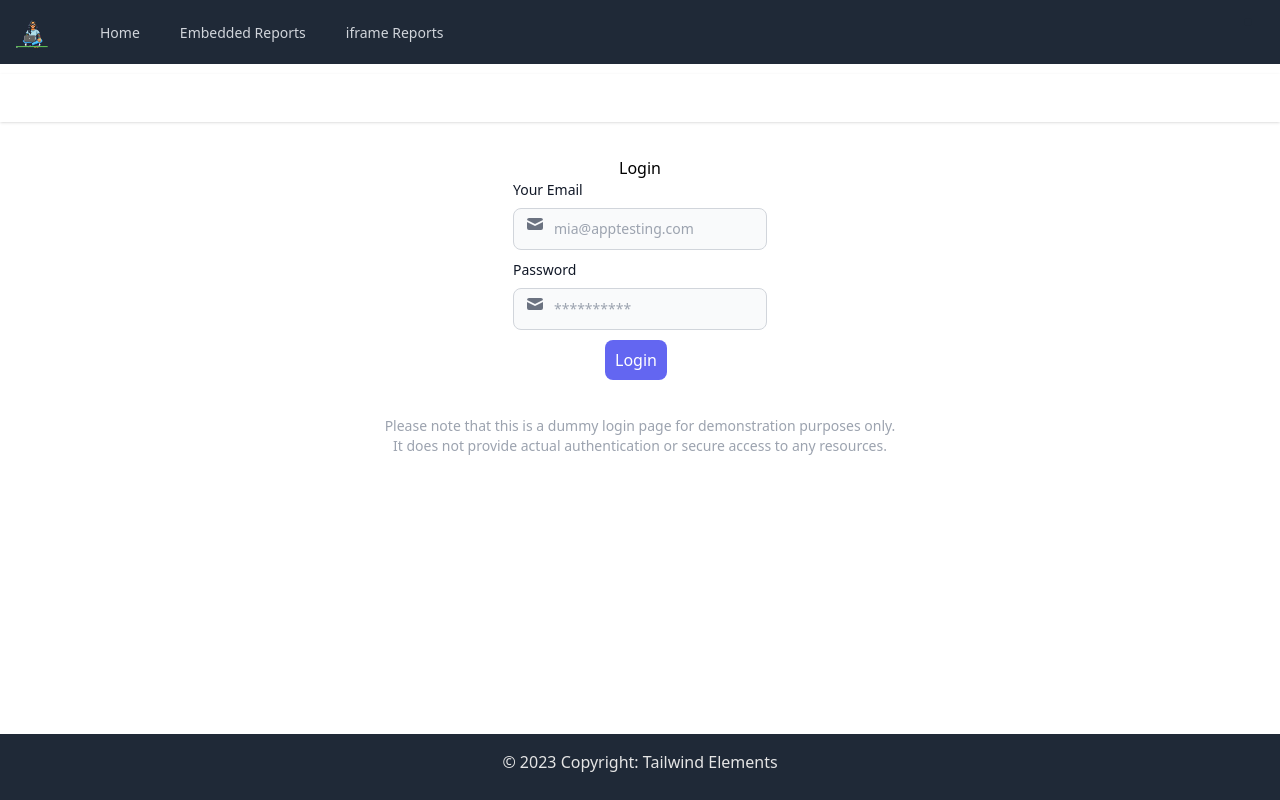
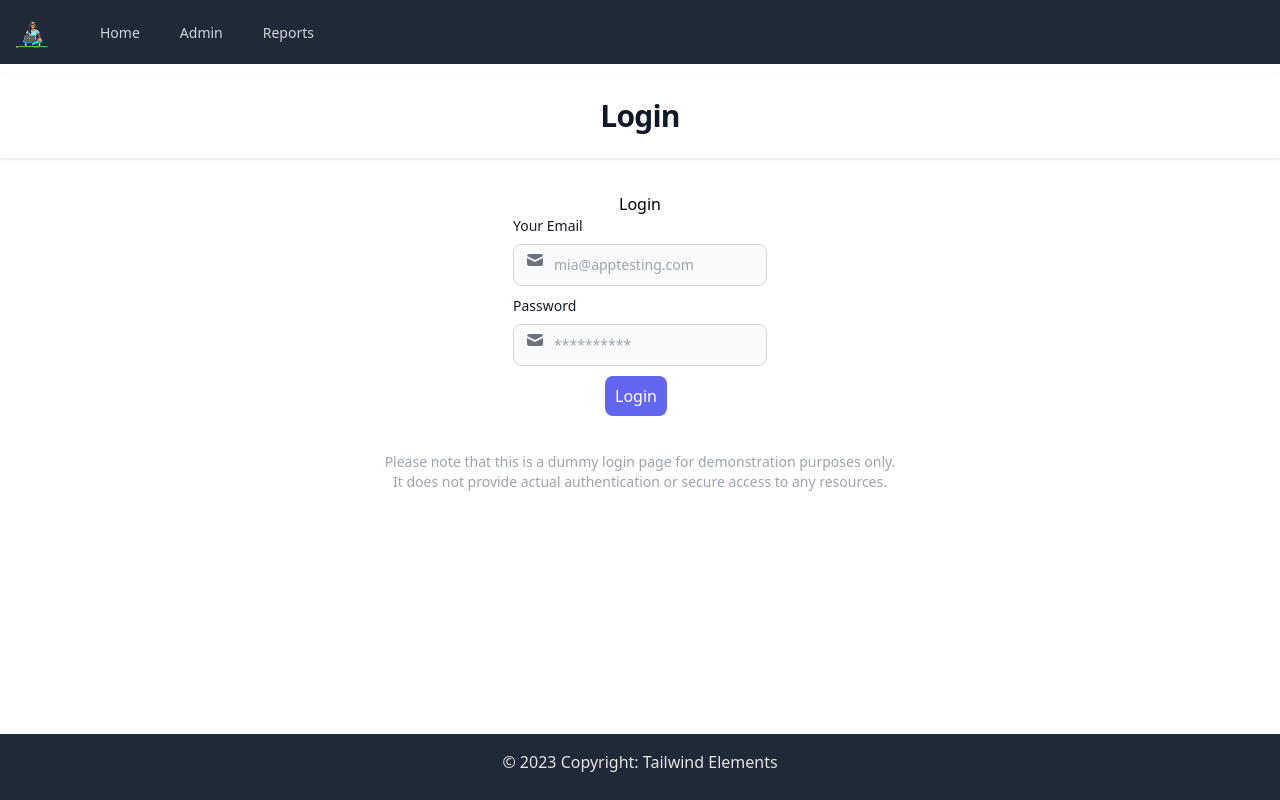
Before and after one commit to miadugas/power-bi-demo, a Vue app: page / in a window 1280 px wide. Built offline with nearby package versions, Linux system fonts and the light colour scheme.

Commit message:
Refactor App and Navbar components

```diff
--- a/src/App.vue
+++ b/src/App.vue
@@ -2,9 +2,9 @@
   <Navbar />
   <header class="bg-white shadow">
     <div class="mx-auto max-w-7xl px-4 py-6 sm:px-6 lg:px-8">
-      <!-- <h1 class="text-3xl font-bold tracking-tight text-gray-900">
+      <h1 class="text-3xl font-bold tracking-tight text-gray-900">
         {{ pageTitle }}
-      </h1> -->
+      </h1>
     </div>
   </header>
   <main>
--- a/src/components/Navbar.vue
+++ b/src/components/Navbar.vue
@@ -148,8 +148,8 @@ interface NavItem {
 	};
 	const navigation = [
 		{ name: 'Home', href: '/', current: false },
-		{ name: 'Embedded Reports', href: '/admin', current: false },
-		{ name: 'iframe Reports', href: '/reports', current: false },
+		{ name: 'Admin', href: '/admin', current: false },
+		{ name: 'Reports', href: '/reports', current: false },
 	];
 
   const userNavigation: NavItem[] = [
```
